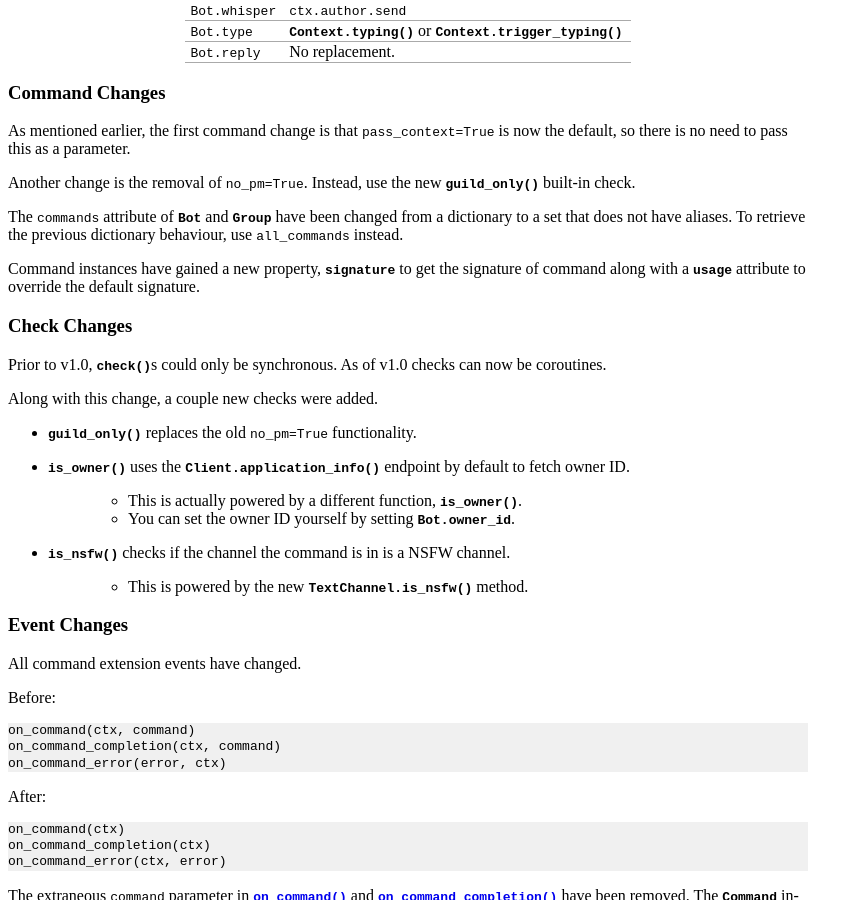
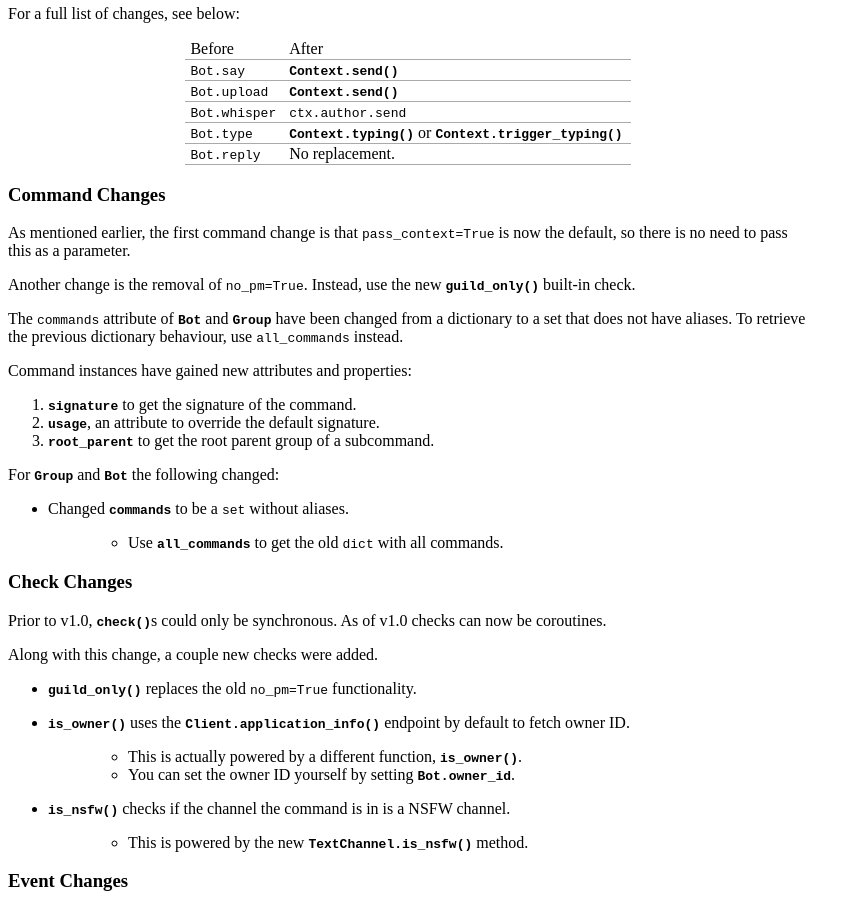
Before and after one commit to spartacus0816/dsbot, a Sphinx documentation site: the page built from docs/migrating.rst, in a window 1280 px wide and 900 px high, scrolled down 11716 px. Shown: the whole window, without its empty margins (0-863 px from the left). Built offline with Sphinx 7.4.7, drawn with Linux system fonts in a browser that asks for light colours; some of the changed text lies outside the part shown.

Commit message:
Update migrating page with new extension information.

```diff
--- a/docs/migrating.rst
+++ b/docs/migrating.rst
@@ -754,6 +754,12 @@
 - :attr:`~ext.commands.Context.me` is a shortcut for ``ctx.message.guild.me`` or ``ctx.bot.user``.
 - :attr:`~ext.commands.Context.voice_client` is a shortcut for ``ctx.message.guild.voice_client``.
 
+**New Functionality**
+
+- :meth:`~.Context.reinvoke` to invoke a command again.
+
+    - This is useful for bypassing cooldowns.
+
 Subclassing Context
 ++++++++++++++++++++
 
@@ -822,8 +828,17 @@
 The ``commands`` attribute of :class:`~ext.commands.Bot` and :class:`~ext.commands.Group` have been changed from a
 dictionary to a set that does not have aliases. To retrieve the previous dictionary behaviour, use ``all_commands`` instead.
 
-Command instances have gained a new property, :attr:`~ext.commands.Command.signature` to get the signature of command along
-with a :attr:`~.Command.usage` attribute to override the default signature.
+Command instances have gained new attributes and properties:
+
+1. :attr:`~ext.commands.Command.signature` to get the signature of the command.
+2. :attr:`~.Command.usage`, an attribute to override the default signature.
+3. :attr:`~.Command.root_parent` to get the root parent group of a subcommand.
+
+For :class:`~ext.commands.Group` and :class:`~ext.commands.Bot` the following changed:
+
+- Changed :attr:`~.GroupMixin.commands` to be a ``set`` without aliases.
+
+    - Use :attr:`~.GroupMixin.all_commands` to get the old ``dict`` with all commands.
 
 Check Changes
 ~~~~~~~~~~~~~~~
```
